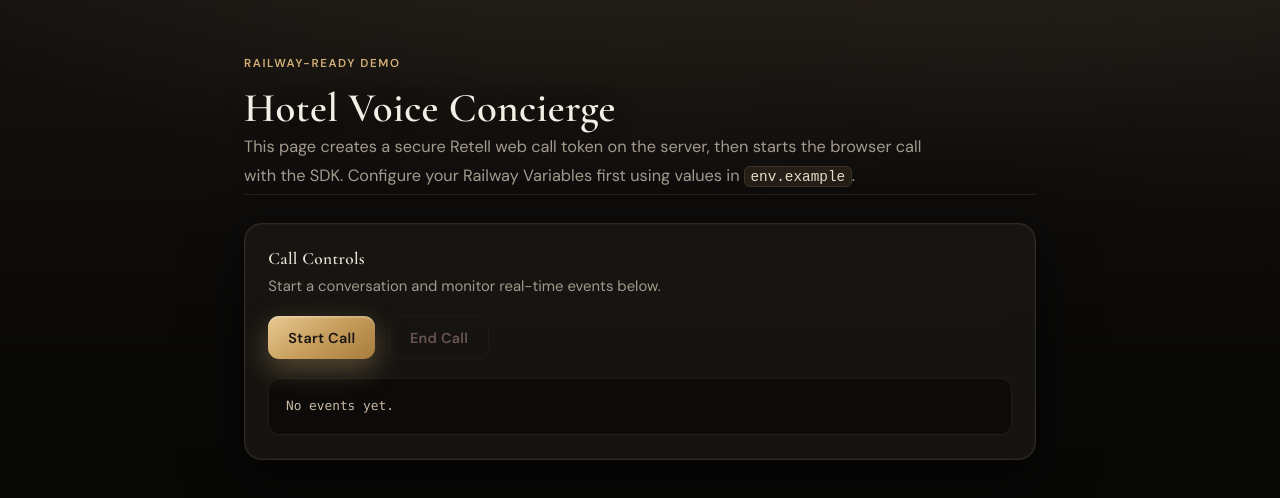
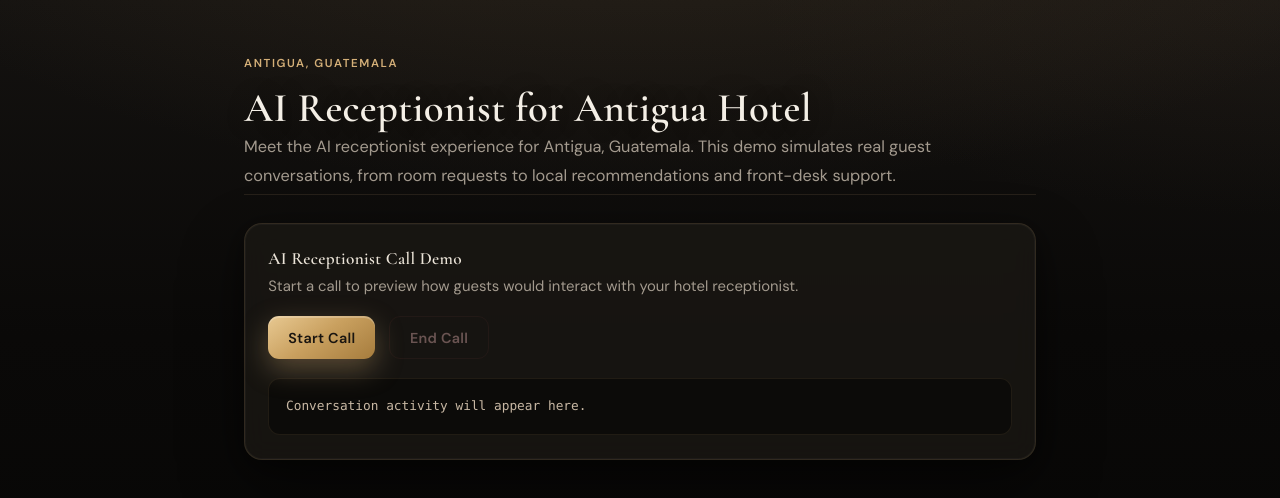
Before and after one commit to wcelo/hotel_demo, a Next.js app: page / in a window 1280 px wide. Shown: the top 498 px of the page. Built offline with nearby package versions, Linux system fonts and the light colour scheme; no server answers.

Commit message:
Update Antigua hotel AI receptionist copy and polished UI theme

```diff
--- a/app/page.tsx
+++ b/app/page.tsx
@@ -88,19 +88,19 @@
   return (
     <main>
       <section className="hero">
-        <p className="eyebrow">Railway-ready demo</p>
-        <h1>Hotel Voice Concierge</h1>
+        <p className="eyebrow">Antigua, Guatemala</p>
+        <h1>AI Receptionist for Antigua Hotel</h1>
         <p className="lead">
-          This page creates a secure Retell web call token on the server, then
-          starts the browser call with the SDK. Configure your Railway Variables
-          first using values in <code>env.example</code>.
+          Meet the AI receptionist experience for Antigua, Guatemala. This demo
+          simulates real guest conversations, from room requests to local
+          recommendations and front-desk support.
         </p>
       </section>
 
       <div className="panel">
         <div className="panelHeader">
-          <h2>Call Controls</h2>
-          <p>Start a conversation and monitor real-time events below.</p>
+          <h2>AI Receptionist Call Demo</h2>
+          <p>Start a call to preview how guests would interact with your hotel receptionist.</p>
         </div>
 
         <div className="row">
@@ -124,7 +124,9 @@
 
         {lastError ? <div className="error">{lastError}</div> : null}
 
-        <pre className="log">{logs.length ? logs.join("\n") : "No events yet."}</pre>
+        <pre className="log">
+          {logs.length ? logs.join("\n") : "Conversation activity will appear here."}
+        </pre>
       </div>
     </main>
   );
```
